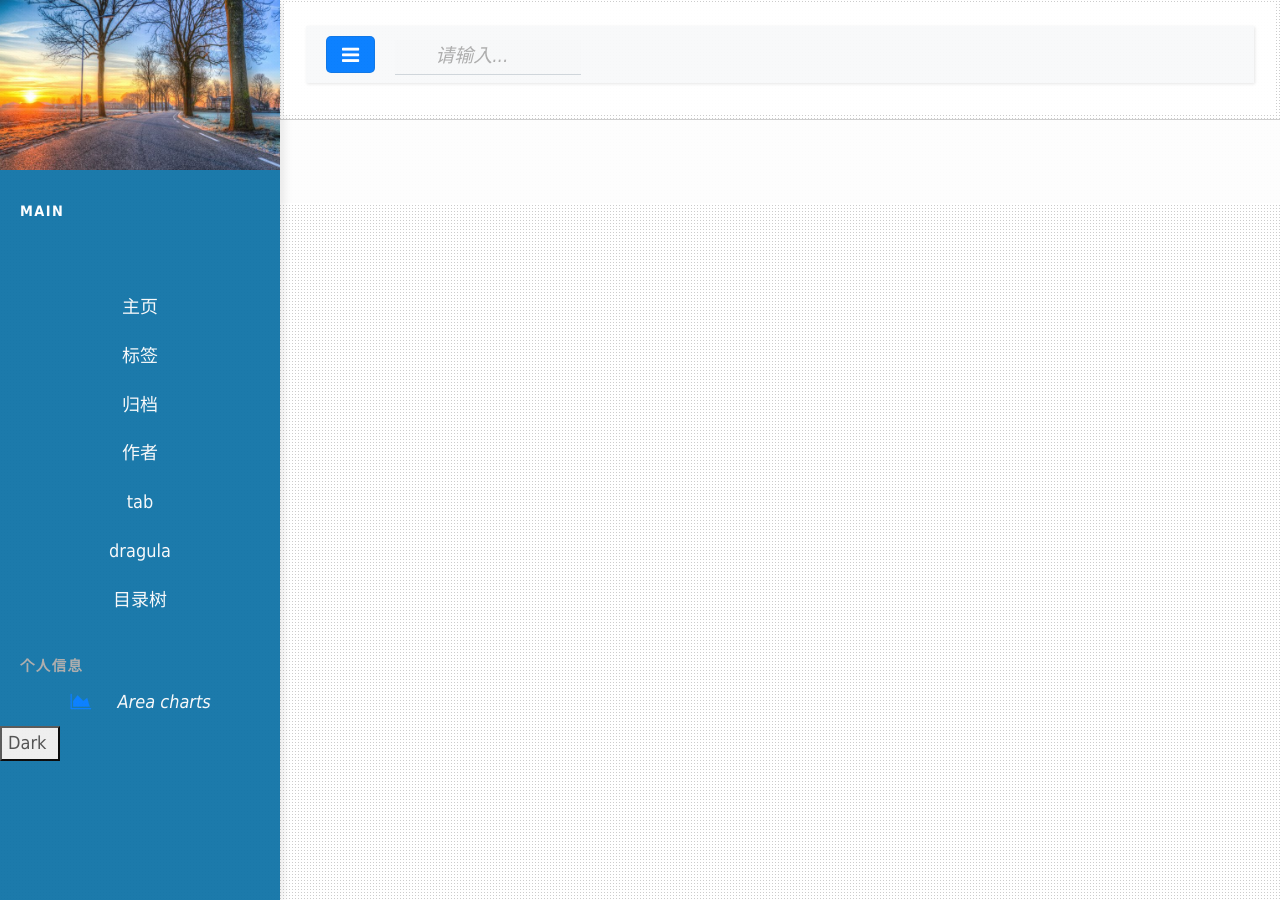
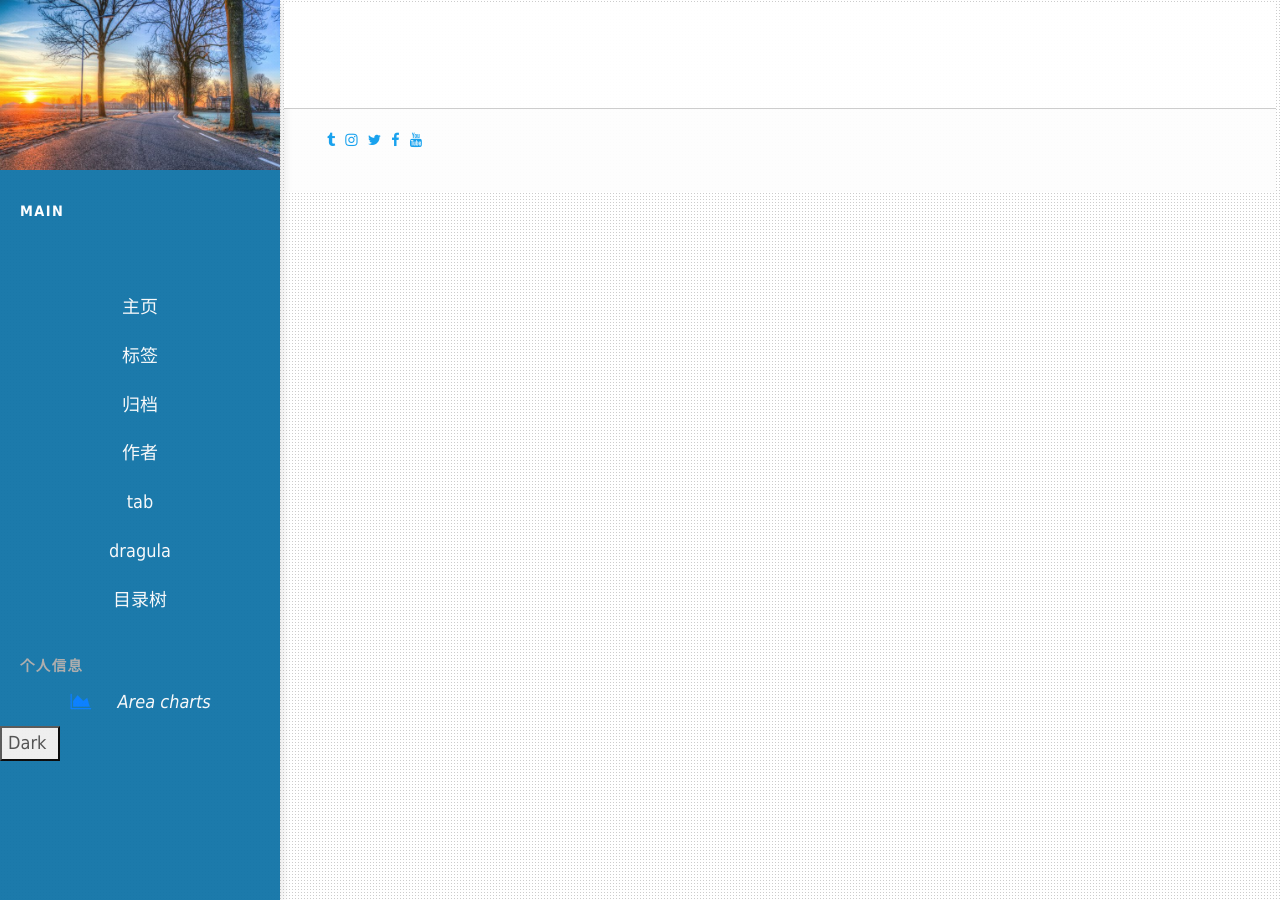
Before and after one commit to nengwuzhi/nengwuzhi.github.ioce, a Jekyll site: the page built from pages/zTree.html, in a window 1280 px wide. Built offline with Jekyll 4.4.1, drawn with Linux system fonts in a browser that asks for light colours; nearby versions of some CDN libraries; library files that are not in the unit come from our copies.

Commit message:
Update index_alt.html

```diff
--- a/_layouts/index_alt.html
+++ b/_layouts/index_alt.html
@@ -2,13 +2,28 @@
 layout: null
 ---
 
- {% include head.html %}
-    {% include Side_navigation.html %}
+<!DOCTYPE html>
+<html>
+    <head>
+      {% include head.html %}
+      {% seo %}
+    </head>
 
-           <div id="content" class="page-content p-5">
-                <div class="col-md-12 container">
-                {% include top_nav.html %}
+    <body data-spy="scroll" data-target="#toc" class="wrapper">
+             {% include Side_navigation.html %}
+                    <!-- Content -->
+            <div id="content" class="page-content p-5">
+              <div class="col-md-12 container">
+
+          <section class="margin">
+               <div class="wrap row">
                     {{ content }}
                 </div>
-          </div>
- {% include footer.html %}
+          </section>
+
+                  </div>
+        {% include footer.html %}
+             </div>
+
+    </body>
+</html>
```
